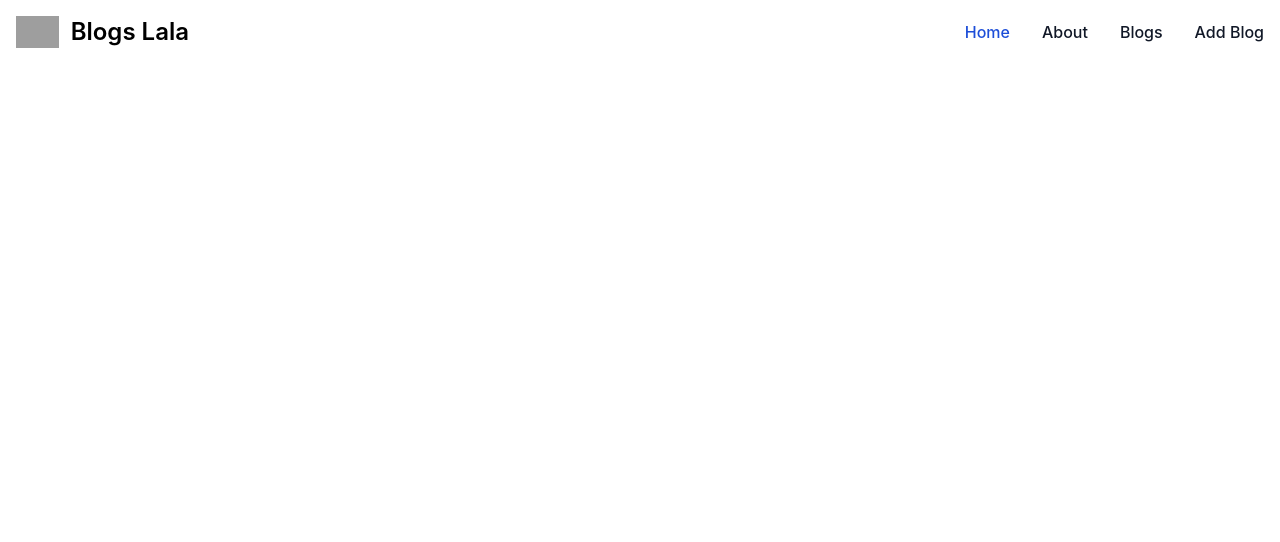
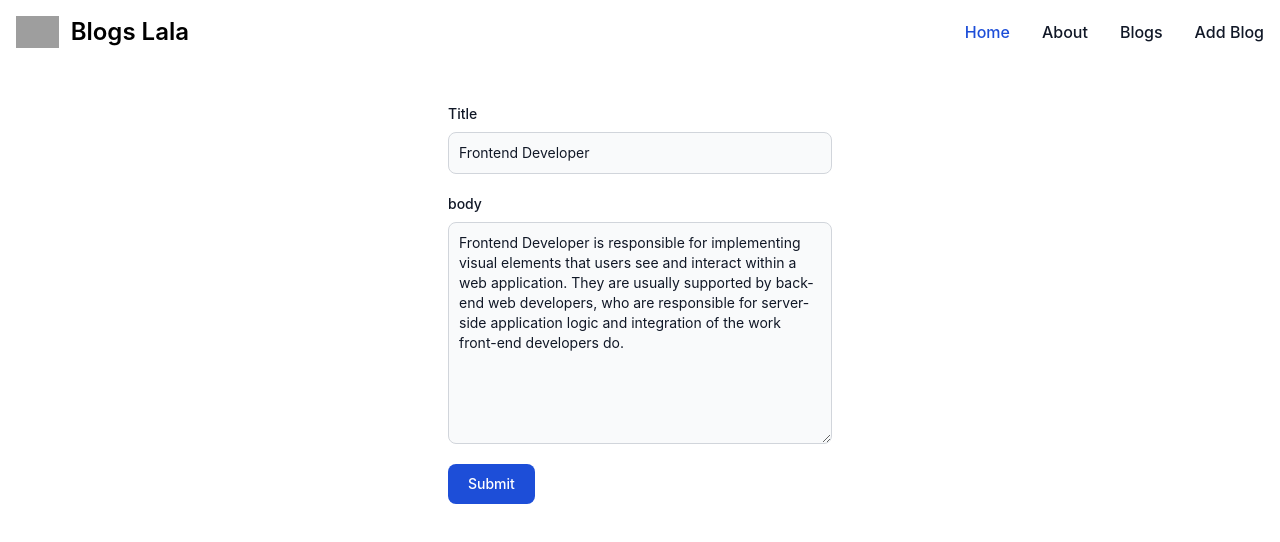
Before and after one commit to Fardan-Nurhidayat/blog-apps-with-vue, a Vue app: page /edit-blog/1 in a window 1280 px wide. Shown: the top 542 px of the page. Built offline with nearby package versions, Linux system fonts and the light colour scheme; grey boxes are pictures that could not be loaded.

Commit message:
Feat : Add Update Blog

```diff
--- a/src/components/BlogDetailComponents.vue
+++ b/src/components/BlogDetailComponents.vue
@@ -14,6 +14,10 @@ const deleteBlog = () => {
   const index = data.findIndex(blog => blog.id == route.params.id)
   data.splice(index, 1)
   router.push({ name: 'blogs' })
+}
+
+const editBlog = () => {
+  router.push({ name: 'edit-blog', params: { id: route.params.id } })
 }
 </script>
 
@@ -65,6 +69,7 @@ const deleteBlog = () => {
       <div class="flex items-center space-x-4">
         <button
           type="button"
+          @click="editBlog"
           class="text-white inline-flex items-center bg-primary-700 hover:bg-primary-800 focus:ring-4 focus:outline-none focus:ring-primary-300 font-medium rounded-lg text-sm px-5 py-2.5 text-center dark:bg-primary-600 dark:hover:bg-primary-700 dark:focus:ring-primary-800"
         >
           <svg
--- /dev/null
+++ b/src/components/EditBlogComponents.vue
@@ -0,0 +1,55 @@
+<script setup>
+import { ref } from 'vue'
+import { useRoute, useRouter } from 'vue-router'
+import data from '../assets/data.js'
+const route = useRoute()
+const router = useRouter()
+const blog = data.find(blog => blog.id == route.params.id)
+const title = ref(blog.title)
+const body = ref(blog.body)
+const updateBlog = () => {
+  const index = data.findIndex(blog => blog.id == route.params.id)
+  data[index].title = title.value
+  data[index].body = body.value
+  router.push({ name: 'blogs' })
+}
+</script>
+
+<template>
+  <form class="max-w-sm mx-auto" @submit="updateBlog" method="PUT">
+    <div class="mb-5">
+      <label
+        for="title"
+        class="block mb-2 text-sm font-medium text-gray-900 dark:text-white"
+        >Title</label
+      >
+      <input
+        v-model="title"
+        id="title"
+        class="bg-gray-50 border border-gray-300 text-gray-900 text-sm rounded-lg focus:ring-blue-500 focus:border-blue-500 block w-full p-2.5 dark:bg-gray-700 dark:border-gray-600 dark:placeholder-gray-400 dark:text-white dark:focus:ring-blue-500 dark:focus:border-blue-500"
+        placeholder="Enter your title"
+        required
+      />
+    </div>
+    <div class="mb-5">
+      <label
+        for="body"
+        class="block mb-2 text-sm font-medium text-gray-900 dark:text-white"
+        >body</label
+      >
+      <textarea
+        v-model="body"
+        id="body"
+        rows="10"
+        class="block p-2.5 w-full text-sm text-gray-900 bg-gray-50 rounded-lg border border-gray-300 focus:ring-blue-500 focus:border-blue-500 dark:bg-gray-700 dark:border-gray-600 dark:placeholder-gray-400 dark:text-white dark:focus:ring-blue-500 dark:focus:border-blue-500"
+        placeholder="Write your body here..."
+      />
+    </div>
+    <button
+      type="submit"
+      class="text-white bg-blue-700 hover:bg-blue-800 focus:ring-4 focus:outline-none focus:ring-blue-300 font-medium rounded-lg text-sm w-full sm:w-auto px-5 py-2.5 text-center dark:bg-blue-600 dark:hover:bg-blue-700 dark:focus:ring-blue-800"
+    >
+      Submit
+    </button>
+  </form>
+</template>
--- /dev/null
+++ b/src/components/SuccessComponents.vue
@@ -0,0 +1,48 @@
+<template>
+  <div
+    id="toast-success"
+    class="flex items-center w-full max-w-xs p-4 mb-4 text-gray-500 bg-white rounded-lg shadow dark:text-gray-400 dark:bg-gray-800"
+    role="alert"
+  >
+    <div
+      class="inline-flex items-center justify-center flex-shrink-0 w-8 h-8 text-green-500 bg-green-100 rounded-lg dark:bg-green-800 dark:text-green-200"
+    >
+      <svg
+        class="w-5 h-5"
+        aria-hidden="true"
+        xmlns="http://www.w3.org/2000/svg"
+        fill="currentColor"
+        viewBox="0 0 20 20"
+      >
+        <path
+          d="M10 .5a9.5 9.5 0 1 0 9.5 9.5A9.51 9.51 0 0 0 10 .5Zm3.707 8.207-4 4a1 1 0 0 1-1.414 0l-2-2a1 1 0 0 1 1.414-1.414L9 10.586l3.293-3.293a1 1 0 0 1 1.414 1.414Z"
+        />
+      </svg>
+      <span class="sr-only">Check icon</span>
+    </div>
+    <div class="ms-3 text-sm font-normal">Item moved successfully.</div>
+    <button
+      type="button"
+      class="ms-auto -mx-1.5 -my-1.5 bg-white text-gray-400 hover:text-gray-900 rounded-lg focus:ring-2 focus:ring-gray-300 p-1.5 hover:bg-gray-100 inline-flex items-center justify-center h-8 w-8 dark:text-gray-500 dark:hover:text-white dark:bg-gray-800 dark:hover:bg-gray-700"
+      data-dismiss-target="#toast-success"
+      aria-label="Close"
+    >
+      <span class="sr-only">Close</span>
+      <svg
+        class="w-3 h-3"
+        aria-hidden="true"
+        xmlns="http://www.w3.org/2000/svg"
+        fill="none"
+        viewBox="0 0 14 14"
+      >
+        <path
+          stroke="currentColor"
+          stroke-linecap="round"
+          stroke-linejoin="round"
+          stroke-width="2"
+          d="m1 1 6 6m0 0 6 6M7 7l6-6M7 7l-6 6"
+        />
+      </svg>
+    </button>
+  </div>
+</template>
--- a/src/router/index.js
+++ b/src/router/index.js
@@ -33,12 +33,17 @@ const router = createRouter({
       component: () => import('../views/404View.vue'),
     },
 
-    // method
+    // method CRUD
     {
       path: '/add-blog',
       name: 'add-blog',
       component: () => import('../views/AddBlogView.vue'),
     },
+    {
+      path: '/edit-blog/:id',
+      name: 'edit-blog',
+      component: () => import('../views/EditBlogView.vue'),
+    },
   ],
 })
 
--- /dev/null
+++ b/src/views/EditBlogView.vue
@@ -0,0 +1,8 @@
+<script setup>
+import EditBlogComponents from '@/components/EditBlogComponents.vue'
+</script>
+<template>
+  <main>
+    <EditBlogComponents />
+  </main>
+</template>
```
